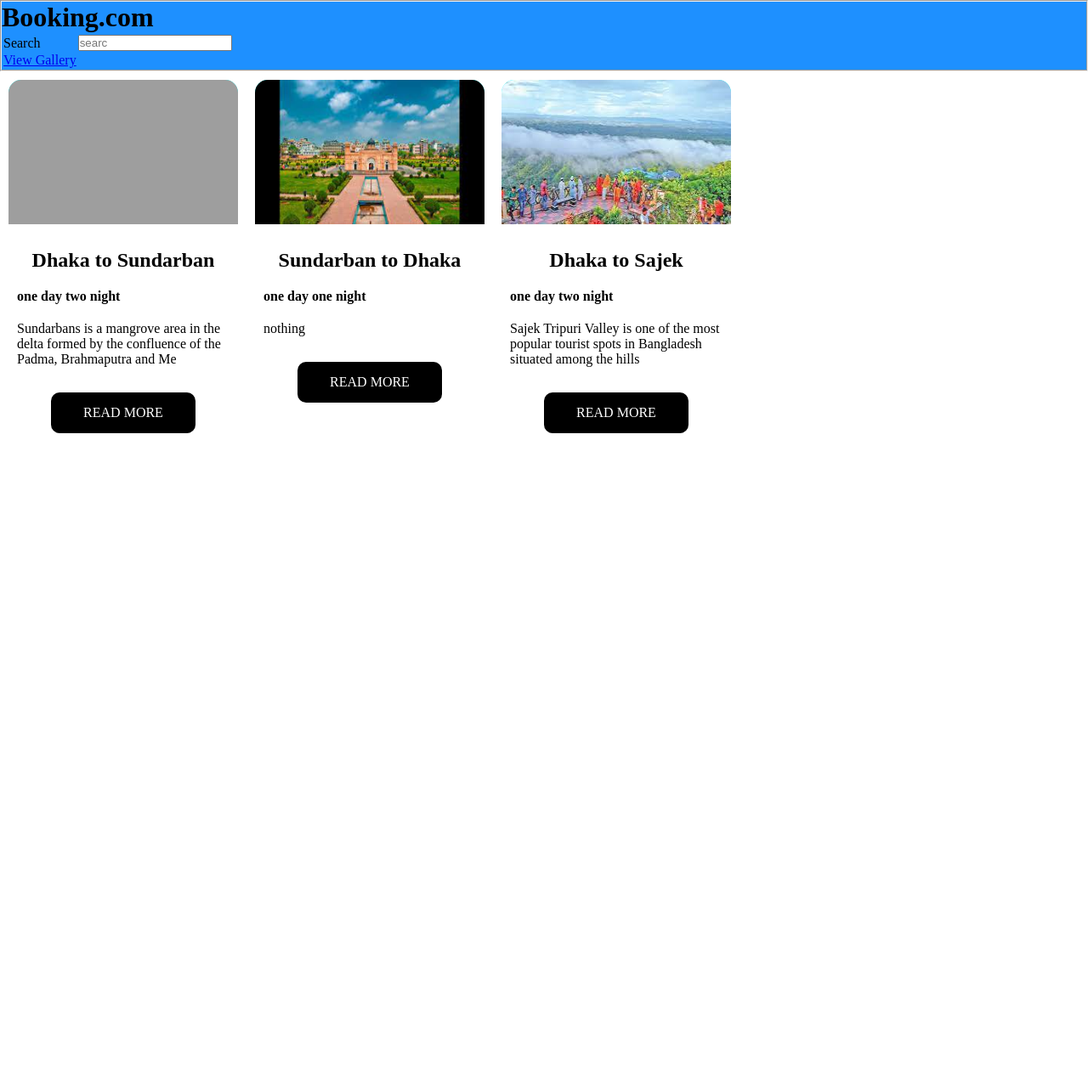
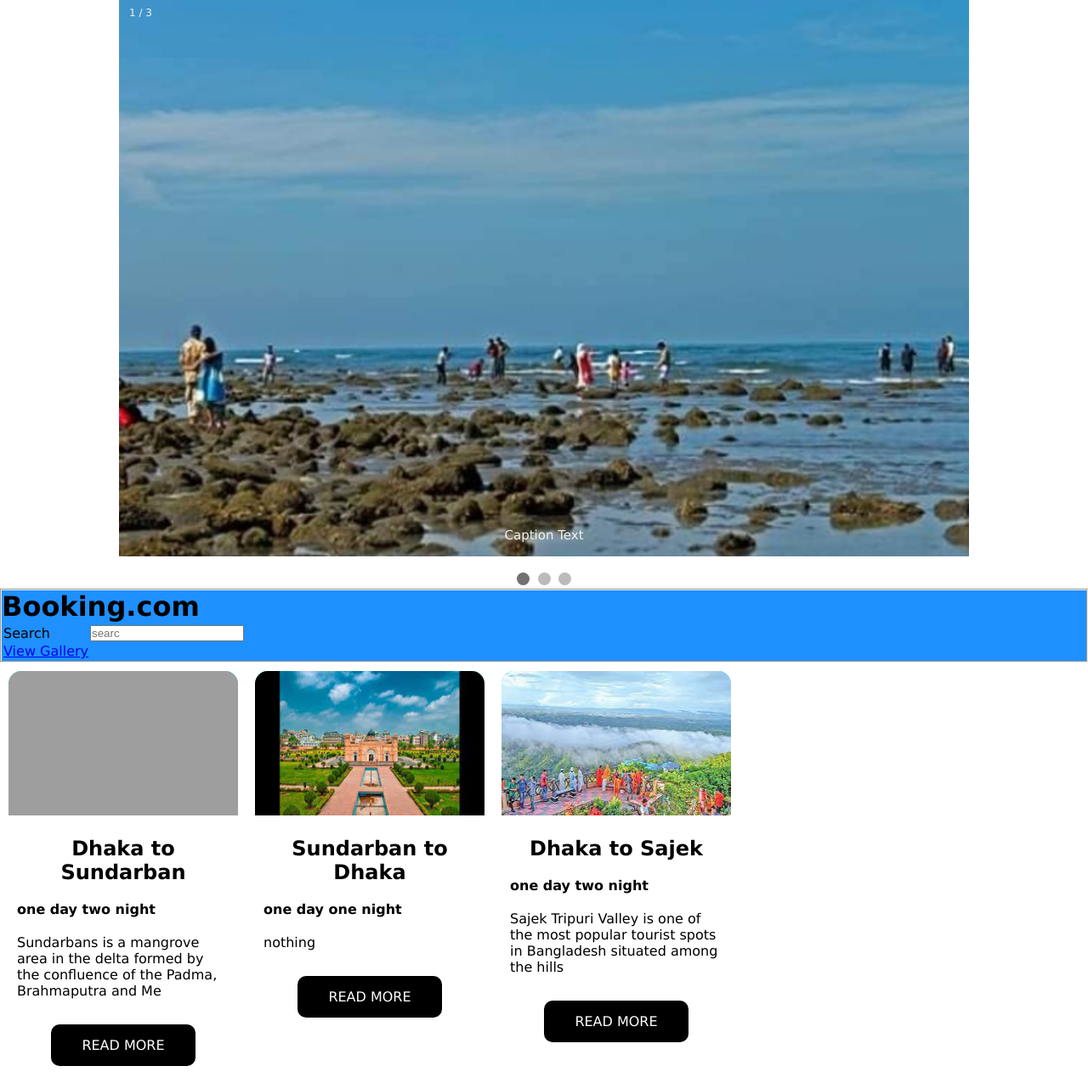
Before and after one commit to Fahim2280/TOURS-AND-TRAVEL-MANAGEMENT-SYSTEM, a PHP site: page / in a window 1280 px wide. Shown: the whole page at 85% size. Before the commit the page ends 510 px from the top, so only its background shows below. Run offline with PHP 8.4, Linux system fonts and the light colour scheme; data comes from the database, SQL or seed files in the repository; grey boxes are pictures that could not be loaded.

Commit message:
slide show add

```diff
--- a/index.php
+++ b/index.php
@@ -7,8 +7,37 @@
 <body>
 
     <link rel="stylesheet" href="./view/eventCard.css" />
+    <link rel="stylesheet" href="./view//slideShow.css" />
 
     <form action="" method="POST" enctype="">
+        <div class="slideshow-container">
+
+            <div class="mySlides fade">
+                <div class="numbertext">1 / 3</div>
+                <img src="./image/Cox.jpg" style="width:100%">
+                <div class="text">Caption Text</div>
+            </div>
+
+            <div class="mySlides fade">
+                <div class="numbertext">2 / 3</div>
+                <img src="./image/sentmartinjpg.jpg" style="width:100%">
+                <div class="text">Caption Two</div>
+            </div>
+
+            <div class="mySlides fade">
+                <div class="numbertext">3 / 3</div>
+                <img src="./image/The House Boat.jpg" style="width:100%">
+                <div class="text">Caption Three</div>
+            </div>
+
+        </div>
+        <br>
+
+        <div style="text-align:center">
+            <span class="dot"></span>
+            <span class="dot"></span>
+            <span class="dot"></span>
+        </div>
         <fieldset style="background-color:DodgerBlue;">
             <h1>Booking.com</h1>
             <table>
@@ -50,6 +79,7 @@
             }
             ?>
         </div>
+        <script src="./controller/slideShow.js"></script>
 </body>
 
 
--- /dev/null
+++ b/view/slideShow.css
@@ -0,0 +1,62 @@
+* {box-sizing: border-box;}
+body {font-family: Verdana, sans-serif;}
+.mySlides {display: none;}
+img {vertical-align: middle;}
+
+/* Slideshow container */
+.slideshow-container {
+  max-width: 1000px;
+  position: relative;
+  margin: auto;
+}
+
+/* Caption text */
+.text {
+  color: #f2f2f2;
+  font-size: 15px;
+  padding: 8px 12px;
+  position: absolute;
+  bottom: 8px;
+  width: 100%;
+  text-align: center;
+}
+
+/* Number text (1/3 etc) */
+.numbertext {
+  color: #f2f2f2;
+  font-size: 12px;
+  padding: 8px 12px;
+  position: absolute;
+  top: 0;
+}
+
+/* The dots/bullets/indicators */
+.dot {
+  height: 15px;
+  width: 15px;
+  margin: 0 2px;
+  background-color: #bbb;
+  border-radius: 50%;
+  display: inline-block;
+  transition: background-color 0.6s ease;
+}
+
+.active {
+  background-color: #717171;
+}
+
+/* Fading animation */
+.fade {
+  animation-name: fade;
+  animation-duration: 1.5s;
+}
+
+@keyframes fade {
+  from {opacity: .4}
+  to {opacity: 1}
+}
+
+/* On smaller screens, decrease text size */
+@media only screen and (max-width: 300px) {
+  .text {font-size: 11px}
+}
```
Also changed, not shown: image/Cox.jpg (added), image/The House Boat.jpg (added), image/sentmartinjpg.jpg (added).
